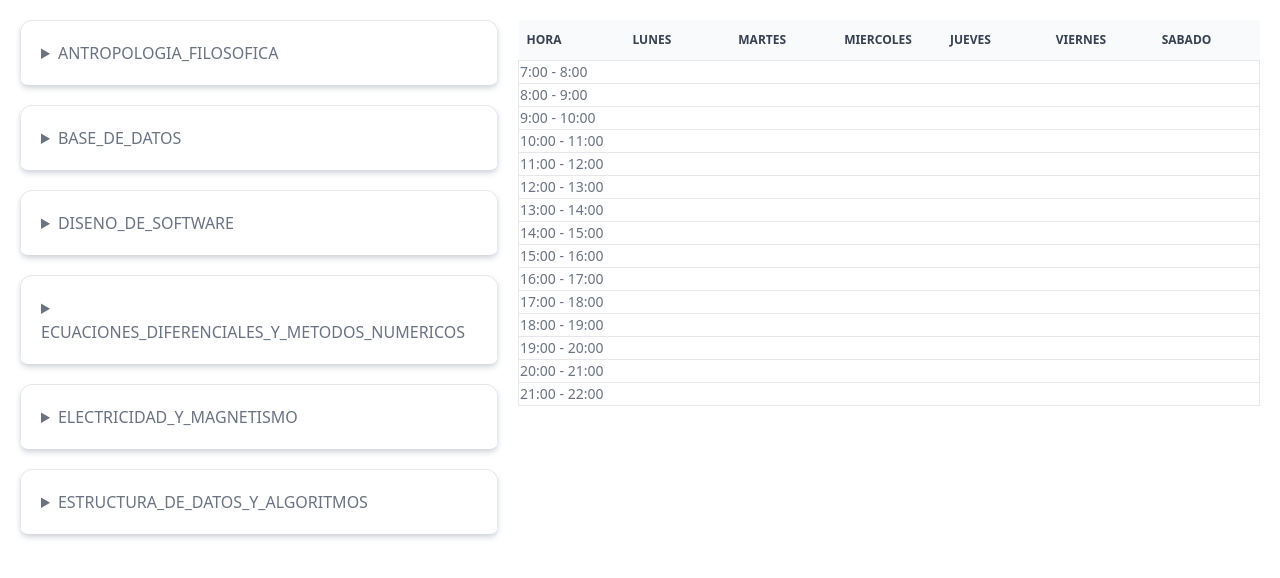
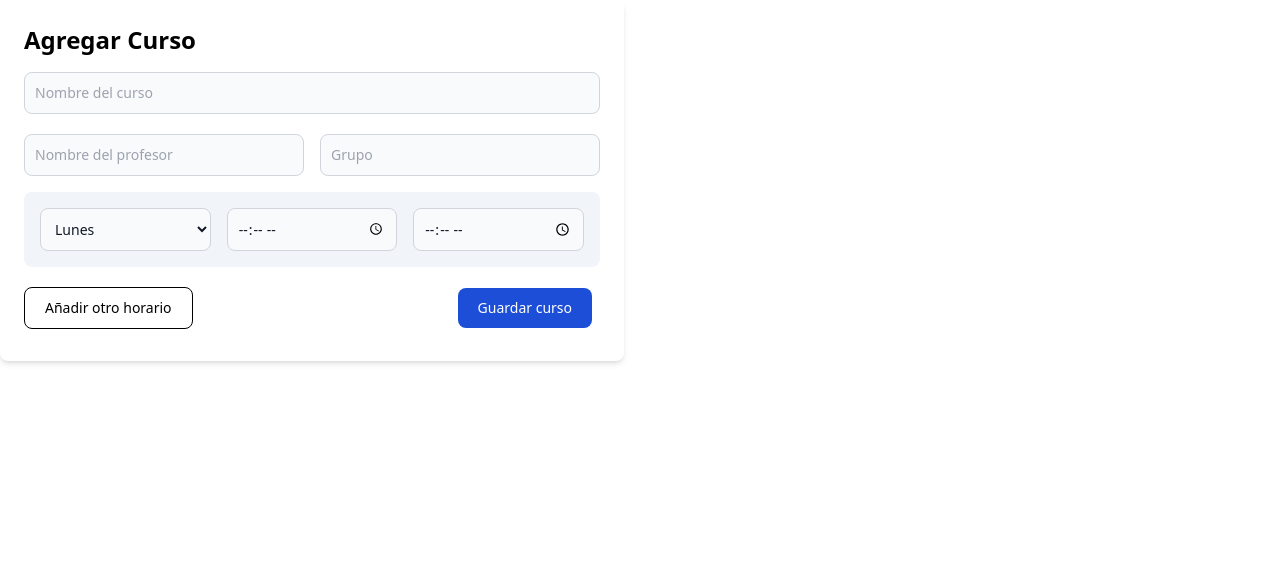
Before and after one commit to Cesar-Ch/study_schedule, a React (Vite) app: page / in a window 1280 px wide. Shown: the top 578 px of the page. Built offline with nearby package versions, Linux system fonts and the light colour scheme.

Commit message:
Add course creation component and update layout

```diff
--- a/index.html
+++ b/index.html
@@ -6,7 +6,7 @@
     <meta name="viewport" content="width=device-width, initial-scale=1.0" />
     <title>Vite + React</title>
   </head>
-  <body class="dark:bg-[#18181b] bg-white">
+  <body class="dark:bg-[#0e0e11] bg-white dark:text-white text-black">
     <div id="root"></div>
     <script type="module" src="/src/main.jsx"></script>
   </body>
--- a/src/App.jsx
+++ b/src/App.jsx
@@ -1,39 +1,17 @@
-import { schedule } from "./data/schedule"
-import { useState } from "react"
-import CourseSchedule from "./components/CourseSchedule"
-import Schedule from "./components/Schedule"
+import AddCourse from "./components/AddCourse"
 
 function App() {
 
-  const [selectedCourses,  setSelectedCourses] = useState([
-    ["7:00 - 8:00", "", "", "", "", "", "", "", ""],
-    ["8:00 - 9:00", "", "", "", "", "", "", "", ""],
-    ["9:00 - 10:00", "", "", "", "", "", "", "", ""],
-    ["10:00 - 11:00", "", "", "", "", "", "", "", ""],
-    ["11:00 - 12:00", "", "", "", "", "", "", "", ""],
-    ["12:00 - 13:00", "", "", "", "", "", "", "", ""],
-    ["13:00 - 14:00", "", "", "", "", "", "", "", ""],
-    ["14:00 - 15:00", "", "", "", "", "", "", "", ""],
-    ["15:00 - 16:00", "", "", "", "", "", "", "", ""],
-    ["16:00 - 17:00", "", "", "", "", "", "", "", ""],
-    ["17:00 - 18:00", "", "", "", "", "", "", "", ""],
-    ["18:00 - 19:00", "", "", "", "", "", "", "", ""],
-    ["19:00 - 20:00", "", "", "", "", "", "", "", ""],
-    ["20:00 - 21:00", "", "", "", "", "", "", "", ""],
-    ["21:00 - 22:00", "", "", "", "", "", "", "", ""],
-])
+  return (
 
-  return (
-    <section className=" p-5 gap-5 flex justify-center flex-col md:flex-row ">
-      <div className="md:w-[50%] flex md:flex-col  justify-center items-center flex-wrap gap-5">
-        {
-          Object.keys(schedule).map((course, index) => (
-            <CourseSchedule key={index} courseName={course} item={schedule[course]} selectedCourses={selectedCourses} setSelectedCourses={setSelectedCourses}/>
-          ))
-        }
-      </div>
-      <Schedule selectedCourses={selectedCourses} />
-    </section>
+    <div className="grid grid-cols-1 lg:grid-cols-2 gap-8">
+      {/* <div className="space-y-8"></div> */}
+      <section className="p-6 rounded-lg shadow-md dark:shadow-white/40 dark:shadow-sm">
+        <AddCourse />
+      </section>
+    </div>
+
+
   )
 }
 
--- /dev/null
+++ b/src/components/AddCourse.jsx
@@ -0,0 +1,47 @@
+const AddCourse = () => {
+    return (
+        <div>
+
+            <h2 className="text-2xl font-semibold mb-4">Agregar Curso</h2>
+            <input type="text" id="first_name" className="bg-gray-50 border border-gray-300 text-gray-900 text-sm rounded-lg focus:ring-blue-500 focus:border-blue-500 block w-full p-2.5 dark:bg-[#18181b] dark:border-gray-600 dark:placeholder-gray-400 dark:text-white dark:focus:ring-blue-500 dark:focus:border-blue-500" placeholder="Nombre del curso" required />
+
+            <div className="mt-5 grid grid-cols-2 gap-4">
+                <input type="text" id="first_name" className="col-span-[span 3] bg-gray-50 border border-gray-300 text-gray-900 text-sm rounded-lg focus:ring-blue-500 focus:border-blue-500 block p-2.5 dark:bg-[#18181b] dark:border-gray-600 dark:placeholder-gray-400 dark:text-white dark:focus:ring-blue-500 dark:focus:border-blue-500" placeholder="Nombre del profesor" required />
+
+                <input type="text" id="first_name" className="col-span-[50%] bg-gray-50 border border-gray-300 text-gray-900 text-sm rounded-lg focus:ring-blue-500 focus:border-blue-500 block p-2.5 dark:bg-[#18181b] dark:border-gray-600 dark:placeholder-gray-400 dark:text-white dark:focus:ring-blue-500 dark:focus:border-blue-500" placeholder="Grupo" required />
+
+            </div>
+
+
+            <div className="p-4 bg-[#f1f5f9] dark:bg-[#27272a] rounded-lg mt-4 grid grid-cols-3 gap-4">
+                <select className="bg-gray-50 border border-gray-300 text-gray-900 text-sm rounded-lg focus:ring-blue-500 focus:border-blue-500 p-2.5 dark:bg-[#1f2023] dark:border-gray-600 dark:placeholder-gray-400 dark:text-white dark:focus:ring-blue-500 dark:focus:border-blue-500">
+                    <option selected value="LU">Lunes</option>
+                    <option value="MA">Martes</option>
+                    <option value="MI">Miércoles</option>
+                    <option value="JU">Jueves</option>
+                    <option value="VI">Viernes</option>
+                    <option value="SA">Sábado</option>
+                    <option value="DO">Domingo</option>
+                </select>
+
+                <input type="time" id="time" className="bg-gray-50 border leading-none border-gray-300 text-gray-900 text-sm rounded-lg focus:ring-blue-500 focus:border-blue-500 p-2.5 dark:bg-[#1f2023] dark:border-gray-600 dark:placeholder-gray-400 dark:text-white dark:focus:ring-blue-500 dark:focus:border-blue-500 dark:[color-scheme:dark]" min="09:00" max="18:00" required />
+                <input type="time" id="time" className="bg-gray-50 border leading-none border-gray-300 text-gray-900 text-sm rounded-lg focus:ring-blue-500 focus:border-blue-500  p-2.5 dark:bg-[#1f2023] dark:border-gray-600 dark:placeholder-gray-400 dark:text-white dark:focus:ring-blue-500 dark:focus:border-blue-500 dark:[color-scheme:dark]" min="09:00" max="18:00" required />
+
+            </div>
+            <div className="mt-5 flex justify-between items-center ">
+
+                <button className="text-black bg-white hover:bg-[#f1f5f9] border border-black font-medium rounded-lg text-sm px-5 py-2.5 me-2 mb-2 dark:bg-black dark:text-white dark:hover:bg-[#27272a] dark:border-white ">
+                    Añadir otro horario
+                </button>
+                <button className="text-white bg-blue-700 hover:bg-blue-800 font-medium rounded-lg text-sm px-5 py-2.5 me-2 mb-2 dark:bg-blue-600 dark:hover:bg-blue-700 ">
+                    Guardar curso
+                </button>
+            </div>
+
+        </div>
+    )
+}
+
+// 3a72ec
+
+export default AddCourse
```
